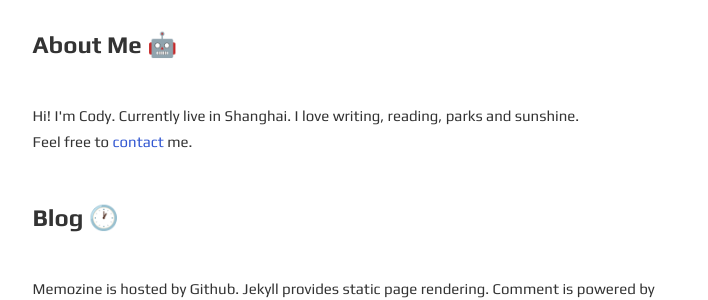
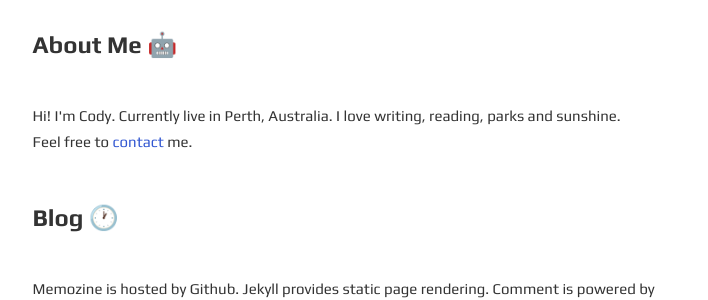
Before and after one commit to codyb1ue/codyb1ue.github.io, a Jekyll site: the page built from en/about.html, in a window 1280 px wide. Shown: the part 362-662 px from the top of the page, without its empty margins (285-993 px from the left). Built offline with Jekyll 4.4.1, drawn with Linux system fonts in a browser that asks for light colours.

Commit message:
Update about.html

```diff
--- a/en/about.html
+++ b/en/about.html
@@ -12,7 +12,7 @@ layout: page
 <p>"Memozine" is a combination of the words Memorandum and Magazine.<br>It focuses on and reflects on specific lives in the media, social and cultural changes. It also publishes poetry and novel.</p>
 <br>
 <h3>About Me 🤖</h3>
-<p>Hi! I'm Cody. Currently live in Shanghai. I love writing, reading, parks and sunshine.<br>Feel free to <a href="mailto:memozine.me@outlook.com">contact</a> me.</p>
+<p>Hi! I'm Cody. Currently live in Perth, Australia. I love writing, reading, parks and sunshine.<br>Feel free to <a href="mailto:memozine.me@outlook.com">contact</a> me.</p>
 <br>
 <h3>Blog 🕐</h3>
 <p>Memozine is hosted by Github. Jekyll provides static page rendering. Comment is powered by <a href="https://cusdis.com">Cusdis</a> , newsletter is powered by <a href="https://buttondown.email/refer/memozine">Buttondown</a> , and the blog theme is adapted from <a href="https://github.com/DavideBri/Gesko">Gesko</a> .</p>
```
